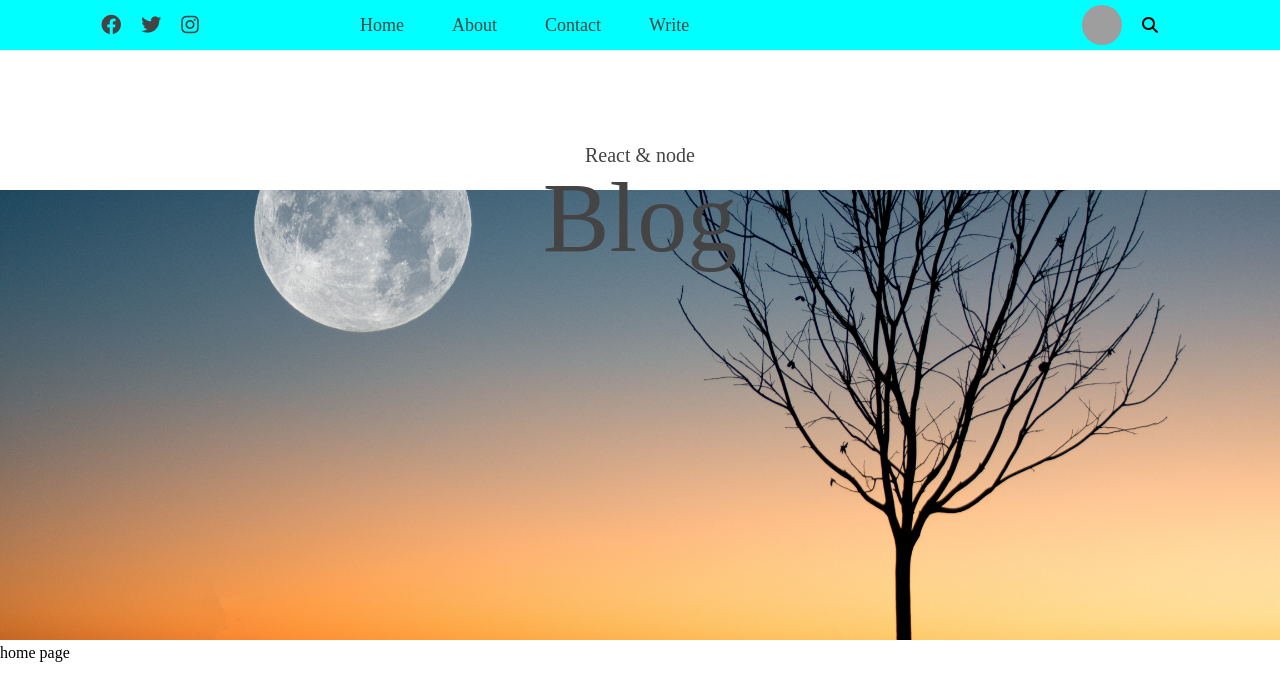
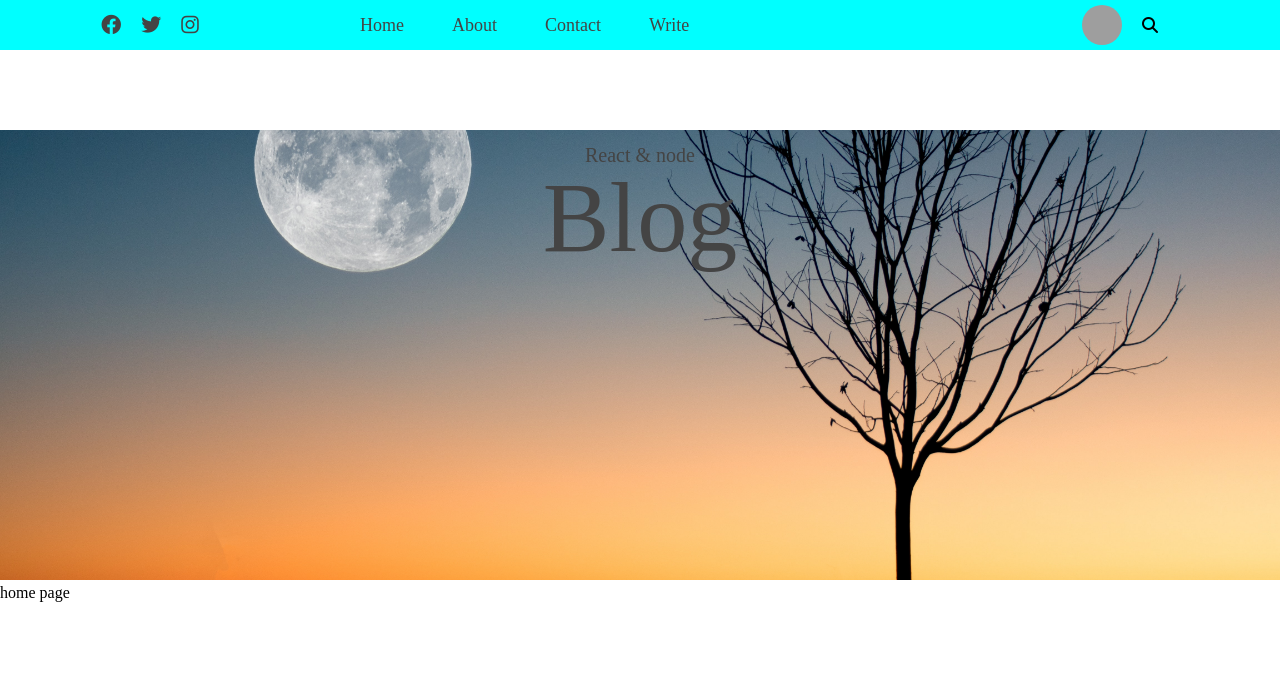
Before and after one commit to ronnykipkirui/pickaride-front-end, a React (Create React App) app: page / in a window 1280 px wide. Shown: the top 700 px of the page. Built offline with nearby package versions, Linux system fonts and the light colour scheme; grey boxes are pictures that could not be loaded; a web font is replaced by a local one.

Commit message:
style header

```diff
--- a/src/header/header.css
+++ b/src/header/header.css
@@ -22,6 +22,6 @@
 .headerimg{
     width: 100%;
     height: 450px;
-    margin-top: 80px;
+    margin-top: 20px;
     object-fit: cover;
 }
```
